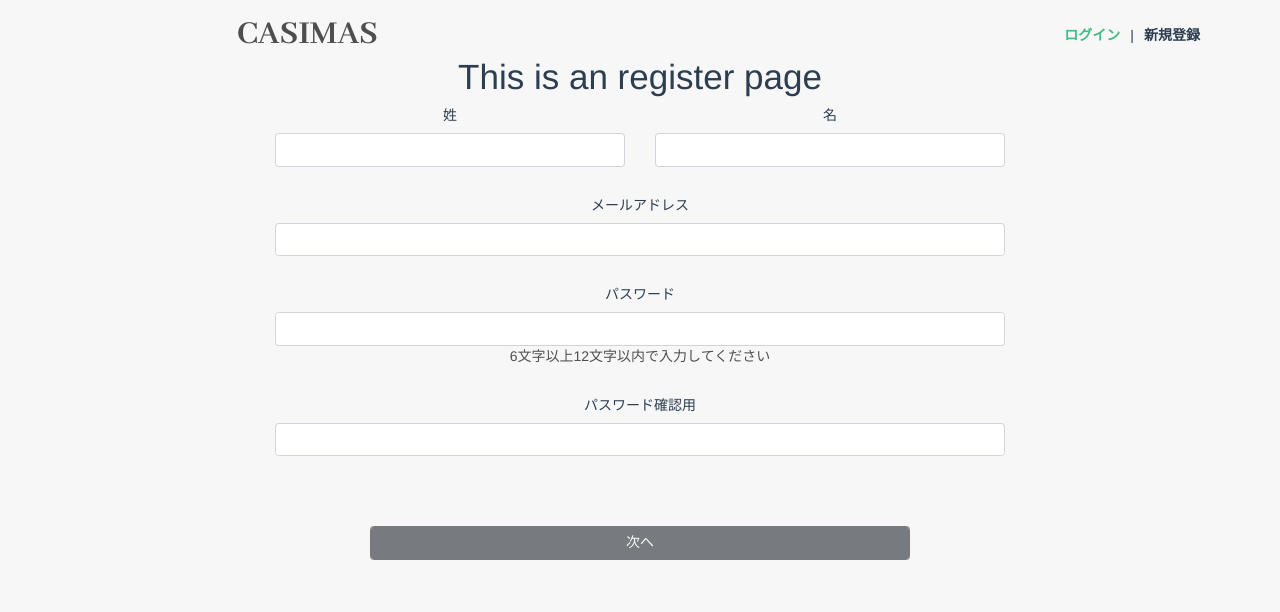
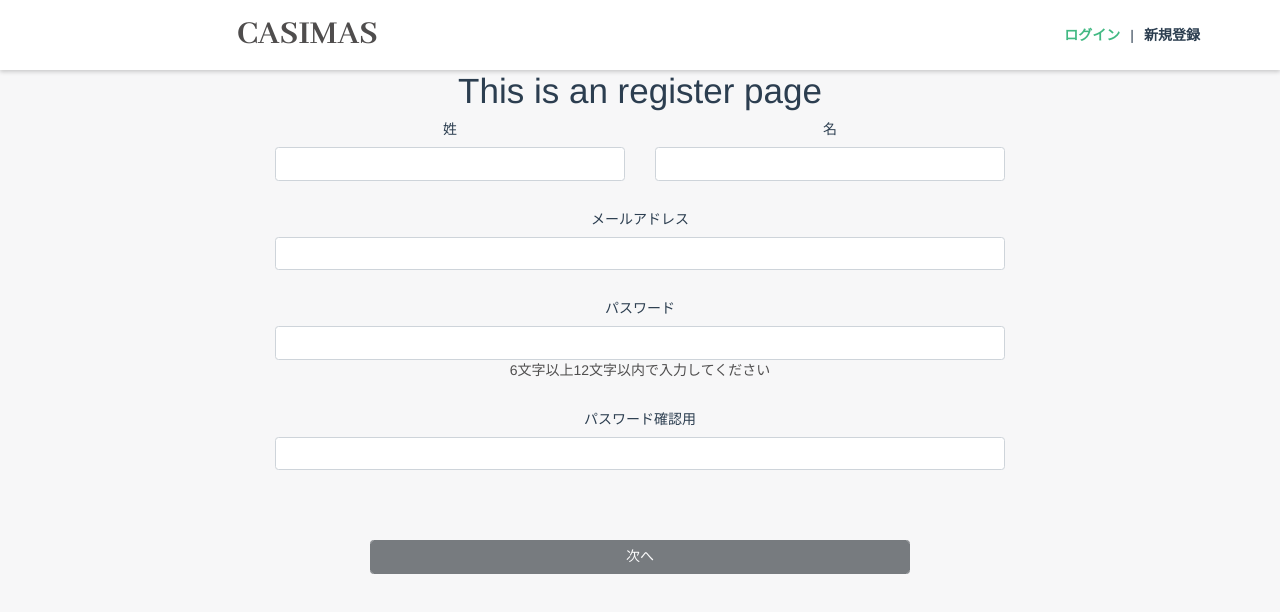
Before and after one commit to dausuke/casimas, a Vue app in the folder casimas_vue/: page /register in a window 1280 px wide. Shown: the top 612 px of the page. Built offline with nearby package versions, Linux system fonts and the light colour scheme.

Commit message:
update-header

```diff
--- a/casimas_vue/src/components/topPageContent.vue
+++ b/casimas_vue/src/components/topPageContent.vue
@@ -1,5 +1,5 @@
 <template>
-    <div class="hello">
+    <div class="area user-content">
         <h2 class="pt-3">CASIMAS</h2>
         <span class="sub-title my-5 d-block" id="subTitle">
             <p class="mb-0 font-italic font-weight-bold">アパレル販売員が持っている</p>
@@ -10,13 +10,7 @@
             <div class="item-area w-100 m-0 p-0">
                 <ul class=" row d-flex justify-content-around m-0 p-0 w-100">
                     <li class="col-3 m-1 p-0" v-for="(content, index) in allItem" :key="index">
-                        <div class=" col-12 p-0 item-area__content" @click="itemPage(content.item_id)">
-                            <div class="item-img">
-                                <img :src="url + content.photo1" class="item" />
-                                <rentaled v-show="content.rental_state_id"></rentaled>
-                            </div>
-                            <p class="m-0 p-0">{{ content.item_name }}</p>
-                        </div>
+                        <itemImg :itemContents="content"></itemImg>
                     </li>
                 </ul>
             </div>
@@ -25,10 +19,11 @@
 </template>
 <script>
 import methods from '../methods';
-import rentaled from '../components/rentaled';
+import itemImg from './home_ItemImg';
+
 export default {
     components: {
-        rentaled,
+        itemImg,
     },
     data() {
         return {
--- a/casimas_vue/src/components/topPageHeader.vue
+++ b/casimas_vue/src/components/topPageHeader.vue
@@ -1,8 +1,7 @@
 <template>
-    <div class="header">
+    <div class="header area">
         <div class="container">
-            <div>
-                <header class="row align-items-center pt-3">
+            <header class="row align-items-center py-3">
                 <logo class="col-5"></logo>
                 <div id="nav" class="col-7 p-0">
                     <div class="d-flex justify-content-end">
@@ -11,7 +10,6 @@
                     </div>
                 </div>
             </header>
-            </div>
         </div>
     </div>
 </template>
@@ -26,6 +24,7 @@ export default {
 <style scoped>
 .header {
     width: 100%;
+    box-shadow: rgb(0 0 0 / 18%) 0px 2px 4px;
 }
 a {
     color: black;
```
Lines whose indentation alone changed are shown as unchanged.
